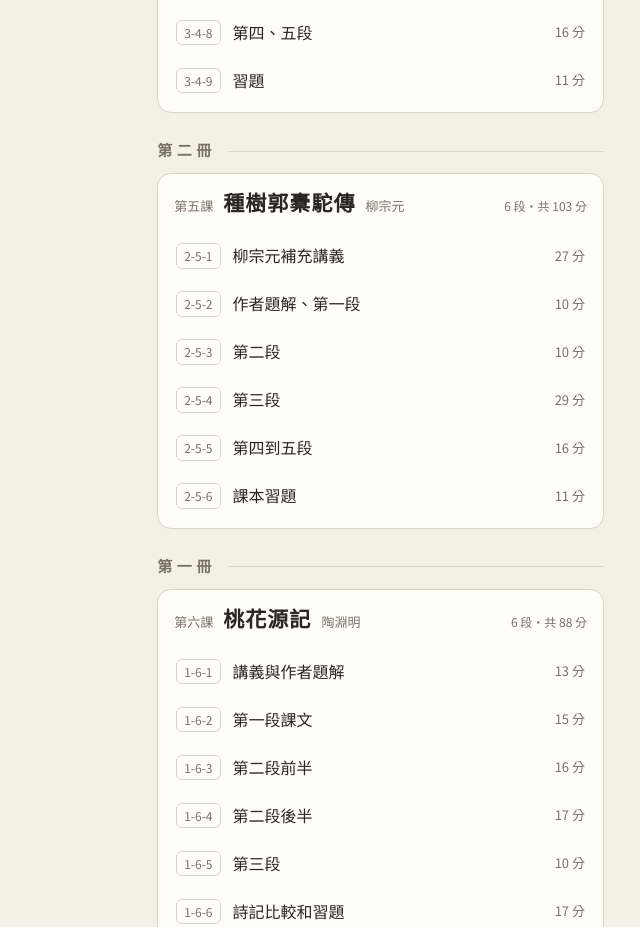
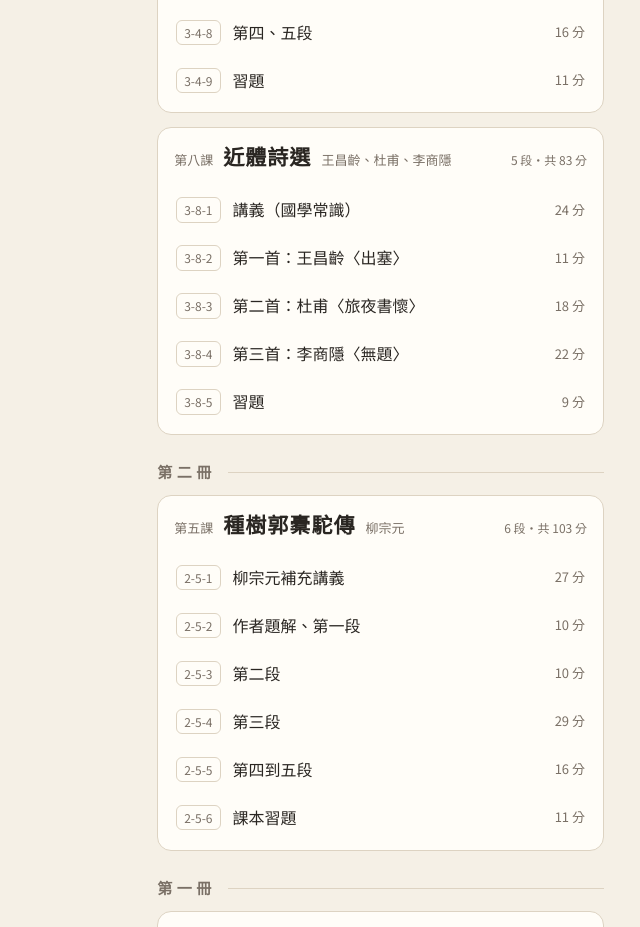
Before and after one commit to Laisurjan/teacher, a plain HTML site: page review/index.html in a window 1280 px wide. Shown: the part 903-1830 px from the top of the page, without its empty margins (640-1280 px from the left). Drawn offline with Linux system fonts and the light colour scheme.

Commit message:
複習頁：新增第三冊第八課近體詩選（五段，略過開頭準備畫面）
Co-Authored-By: Claude Opus 5.5 <noreply@anthropic.com>

```diff
--- a/review/index.html
+++ b/review/index.html
@@ -178,6 +178,15 @@ const BOOKS = [
       {c:"3-4-7", t:"第三段",                 id:"d8e64cf838a3413a8d6845cde054c3c1", s:2271, st:1},
       {c:"3-4-8", t:"第四、五段",             id:"c4497ee7c5df4f279aa62fffea325507", s:965,  st:2},
       {c:"3-4-9", t:"習題",                   id:"dd4c1261c5f340299c33350f4c6ba10e", s:664,  st:2}
+    ]},
+    // 導師 115/11/24：共五段（講義、三首詩、習題）。Loom 標題跳過 3-8-3（為 3-8-1、2、4、5、6），
+    // 網頁依序重編為 3-8-1〜5；Loom 標題「旅夜抒懷」為誤植，網頁顯示正確詩題〈旅夜書懷〉
+    {no:"第八課", title:"近體詩選", author:"王昌齡、杜甫、李商隱", eps:[
+      {c:"3-8-1", t:"講義（國學常識）",         id:"980bcd8125c54b52ba237b5636f5cbd0", s:1438, st:4},
+      {c:"3-8-2", t:"第一首：王昌齡〈出塞〉",   id:"a2da2653818d4fe7a719acc9677d61e0", s:637,  st:2},
+      {c:"3-8-3", t:"第二首：杜甫〈旅夜書懷〉", id:"2b45d00af8b149bcb1cdebd07b6f1757", s:1076, st:2},
+      {c:"3-8-4", t:"第三首：李商隱〈無題〉",   id:"d78975bd695e4b30aaab7b2471dd9ae8", s:1304, st:2},
+      {c:"3-8-5", t:"習題",                     id:"9e9c2d4fa9764851b374351ff6de3f5b", s:541,  st:4}
     ]}
   ]},
   {book:"第二冊", lessons:[
```
